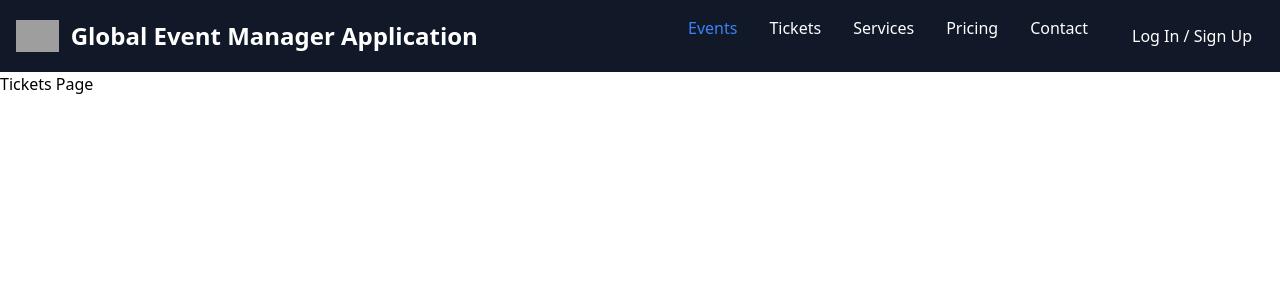
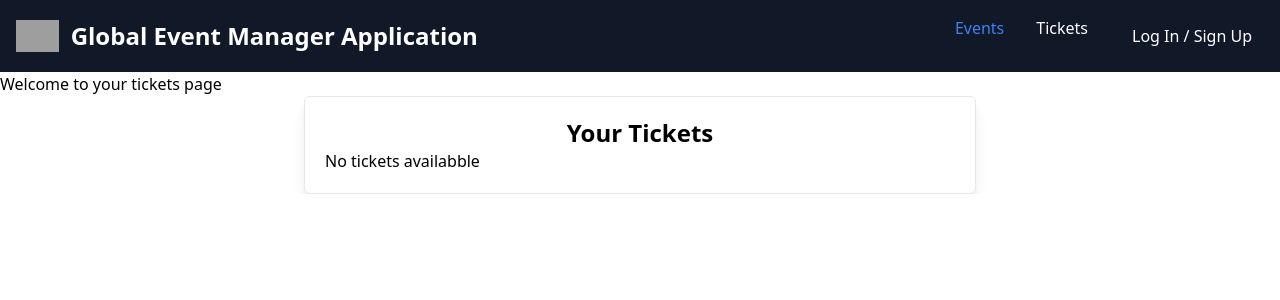
Before and after one commit to paulmcgonigle1/serverless-event-manager, a React (Create React App) app: page /tickets in a window 1280 px wide. Shown: the top 300 px of the page. Built offline with nearby package versions, Linux system fonts and the light colour scheme; grey boxes are pictures that could not be loaded.

Commit message:
updated to now get tickets for the logged in user

```diff
--- a/src/components/Home.tsx
+++ b/src/components/Home.tsx
@@ -1,17 +1,36 @@
 import React from "react";
 import Eventform from "./events/Eventform";
 import EventsList from "./events/EventsList";
+import { useAuth } from "../context/AuthContext";
 
 function Home() {
+  const { user } = useAuth();
+
   return (
     <div>
       <h1 className="text-3xl font-bold text-center my-6">Events page</h1>
       <div className="flex justify-center">
-        <div className="flex-1 min-w-0 ">
-          <Eventform></Eventform>
+        <div
+          className={`flex-1 min-w-0 ${
+            user ? "" : "opacity-50 cursor-not-allowed"
+          }`}
+        >
+          {user ? (
+            <Eventform />
+          ) : (
+            <div className="text-center">Log in to create events</div>
+          )}
         </div>
-        <div className="flex-1 min-w-0">
-          <EventsList></EventsList>
+        <div
+          className={`flex-1 min-w-0 ${
+            user ? "" : "opacity-50 cursor-not-allowed"
+          }`}
+        >
+          {user ? (
+            <EventsList />
+          ) : (
+            <div className="text-center">Log in to view events</div>
+          )}
         </div>
       </div>
     </div>
--- a/src/components/Tickets.tsx
+++ b/src/components/Tickets.tsx
@@ -1,9 +1,89 @@
-import React from "react";
+import React, { useEffect, useState } from "react";
+import { useAuth } from "../context/AuthContext";
 
 function Tickets() {
+  interface Ticket {
+    TicketId: string;
+    EventId: string;
+    Status: string;
+    TicketType: string[];
+    UserId: string;
+  }
+  const { user } = useAuth();
+  const [tickets, setTickets] = useState<Ticket[]>([]);
+  const userId = user?.username; // Assign the actual user ID here
+
+  useEffect(() => {
+    const fetchTickets = async () => {
+      if (userId) {
+        console.log("userId =", userId);
+        const endpoint = `https://c5ntv1dcw6.execute-api.eu-west-1.amazonaws.com/dev/contents/${userId}`;
+
+        try {
+          const response = await fetch(endpoint);
+          const rawData = await response.json();
+          console.log("raw Data", rawData);
+          const ticketsArray = Array.isArray(rawData)
+            ? rawData
+            : rawData.tickets;
+
+          if (!Array.isArray(ticketsArray)) {
+            console.error("Expected an array but received:", ticketsArray);
+            return;
+          }
+          const transformedData = ticketsArray.map((item): Ticket => {
+            const TicketId = item.TicketId?.S;
+            const EventId = item.EventId?.S;
+            const Status = item.Status?.S;
+            const TicketType = item.TicketType?.S;
+            const UserId = item.UserId?.S;
+
+            return {
+              TicketId,
+              EventId,
+              Status,
+              TicketType: TicketType ? [TicketType] : [],
+              UserId,
+            };
+          });
+
+          setTickets(transformedData);
+          console.log("tickets", transformedData);
+        } catch (error) {
+          console.error("Failed to fetch tickets in Modal: ", error);
+        }
+      }
+    };
+
+    fetchTickets();
+  }, [userId]);
+  // Remove the extra closing curly brace from here
   return (
-    <div>
-      <h2>Tickets Page</h2>
+    <div className="overflow-y-auto h-full w-full ">
+      <h1>Welcome to your tickets page</h1>
+      <div className=" mx-auto p-5 border max-w-2xl shadow-lg rounded-md bg-white max-h-96 overflow-auto">
+        <h2 className="text-2xl font-semibold text-center">Your Tickets</h2>
+        {/* List tickets here */}
+
+        {tickets.length > 0 ? (
+          <ul>
+            {tickets.map((ticket) => (
+              <li
+                key={ticket.TicketId}
+                className="m-8 p-4 shadow-xl rounded-lg"
+              >
+                <h3 className="text-lg font-bold">{ticket.EventId}</h3>
+                <p className="text-sm">
+                  Event Id:{" "}
+                  <span className="font-semibold">{ticket.EventId}</span>
+                </p>
+              </li>
+            ))}
+          </ul>
+        ) : (
+          <p>No tickets availabble</p>
+        )}
+      </div>
     </div>
   );
 }
--- a/src/components/shared/Navbar.tsx
+++ b/src/components/shared/Navbar.tsx
@@ -58,37 +58,14 @@ function Navbar() {
                 Tickets
               </a>
             </li>
-            <li>
-              <a
-                href="#"
-                className="block py-2 px-3 rounded  md:hover:bg-transparent md:border-0 md:hover:text-blue-700 md:p-0  text-white md:   hover:bg-gray-700  hover:text-white md: hover:bg-transparent"
-              >
-                Services
-              </a>
-            </li>
-            <li>
-              <a
-                href="#"
-                className="block py-2 px-3  rounded  md:hover:bg-transparent md:border-0 md:hover:text-blue-700 md:p-0  text-white md:   hover:bg-gray-700  hover:text-white md: hover:bg-transparent"
-              >
-                Pricing
-              </a>
-            </li>
-            <li>
-              <a
-                href="#"
-                className="block py-2 px-3  rounded  md:hover:bg-transparent md:border-0 md:hover:text-blue-700 md:p-0  text-white md:   hover:bg-gray-700  hover:text-white md: hover:bg-transparent"
-              >
-                Contact
-              </a>
-            </li>
+
             {user && (
               <li>
                 <span className="block py-2 px-3 rounded text-white">
                   Welcome, {user.email}
                 </span>
                 <span>
-                  <button onClick={handleLogout} className="">
+                  <button onClick={handleLogout} className="bg-blue-200">
                     Logout
                   </button>
                 </span>
--- a/src/components/shared/authentication/Callback.tsx
+++ b/src/components/shared/authentication/Callback.tsx
@@ -6,6 +6,7 @@ import { useAuth } from "../../../context/AuthContext";
 const Callback = () => {
   const { handleTokens } = useAuth(); // Use handleTokens from AuthProvider
   const [tokensHandled, setTokensHandled] = useState(false);
+  const navigate = useNavigate(); // Get the navigate function from React Router DOM
 
   useEffect(() => {
     // Assuming you're using the "code" flow
@@ -33,6 +34,7 @@ const Callback = () => {
         .then((data) => {
           handleTokens(data);
           setTokensHandled(true);
+          navigate("/");
         })
         .catch((error) =>
           console.error("Error exchanging code for tokens:", error)
--- a/src/components/tickets/TicketModal.tsx
+++ b/src/components/tickets/TicketModal.tsx
@@ -11,6 +11,7 @@ interface Ticket {
   EventId: string;
   Status: string;
   TicketType: string[];
+  UserId: string;
 }
 const TicketModal = ({ eventId, onClose }: TicketModalProps) => {
   const { user } = useAuth();
@@ -44,6 +45,7 @@ const TicketModal = ({ eventId, onClose }: TicketModalProps) => {
         const Status = item.Status?.S;
         // Assuming TicketType is a string for simplicity; adjust based on actual structure
         const TicketType = item.TicketType?.S;
+        const UserId = item.UserId?.S;
 
         return {
           TicketId,
@@ -51,6 +53,7 @@ const TicketModal = ({ eventId, onClose }: TicketModalProps) => {
           Status,
           // Ensure ticketType is treated correctly depending on its structure
           TicketType: TicketType ? [TicketType] : [],
+          UserId,
         };
       });
 
@@ -78,7 +81,7 @@ const TicketModal = ({ eventId, onClose }: TicketModalProps) => {
           // Include authorization token if needed
         },
         body: JSON.stringify({
-          userId,
+          userId: userId,
           eventId,
           quantity: buyAmmount,
         }),
@@ -87,16 +90,23 @@ const TicketModal = ({ eventId, onClose }: TicketModalProps) => {
       const result = await response.json();
       console.log("Purchase result:", result);
 
-      if (response.ok) {
+      if (response.status === 200) {
         // Handle successful purchase
         console.log(
           `Successfully bought ${buyAmmount} tickets for event ${eventId}`
         );
         // Refresh the tickets list or update UI accordingly
         fetchTickets();
+      } else if (response.status === 422) {
+        // Handle errors (e.g., not enough tickets, payment failure)
+        console.error("Not Enough Tickets:", result.message);
       } else {
-        // Handle errors (e.g., not enough tickets, payment failure)
-        console.error("Purchase failed:", result.message);
+        console.error(
+          "Purchase failed:",
+          result.message,
+          "Response status",
+          response.status
+        );
       }
     } catch (error) {
       console.error("Error buying tickets:", error);
@@ -118,7 +128,6 @@ const TicketModal = ({ eventId, onClose }: TicketModalProps) => {
         <input
           type="number"
           min="1"
-          max={availableTicketCount}
           value={buyAmmount}
           onChange={(e) => setBuyAmount(Number(e.target.value))}
           className="m-4 border p-1"
```
